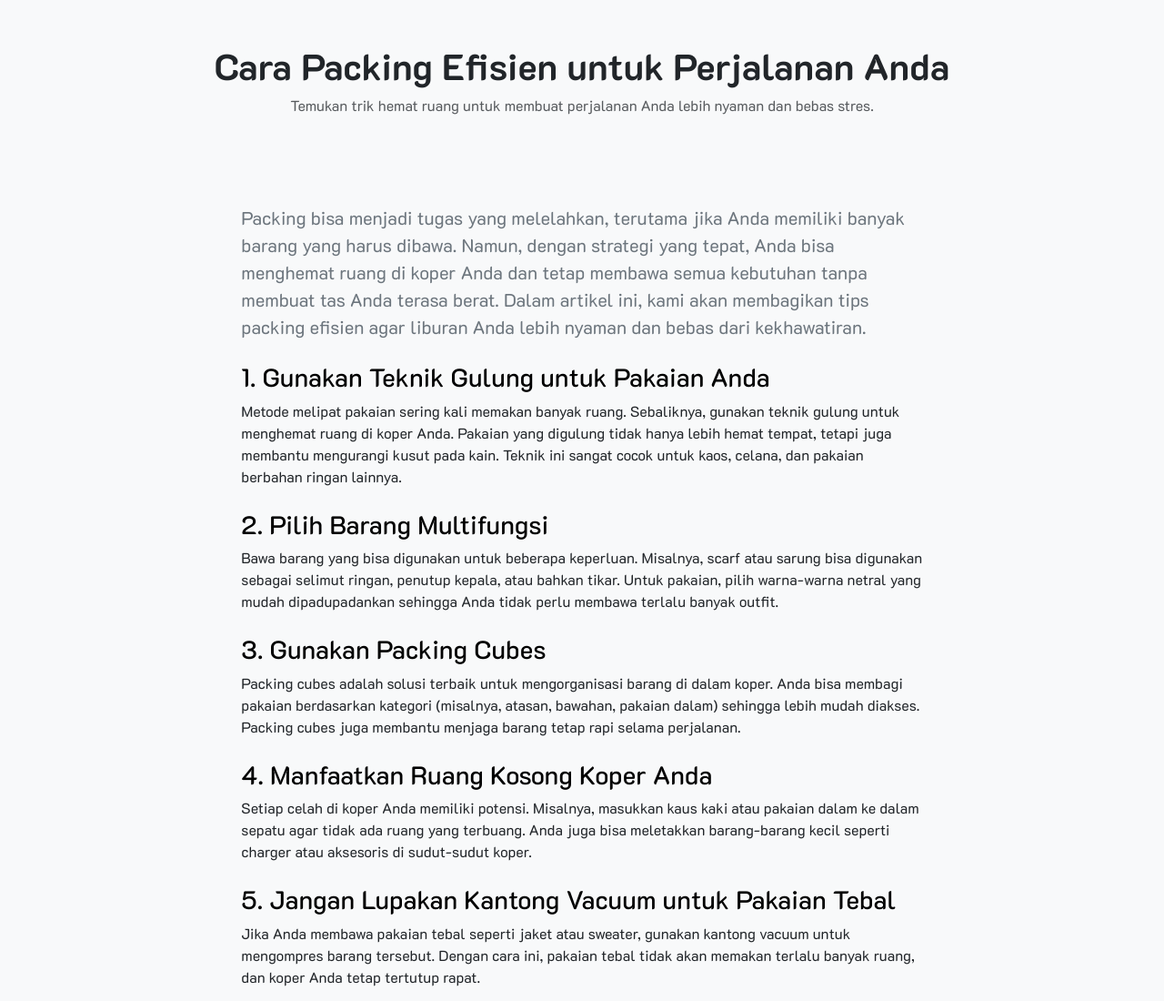
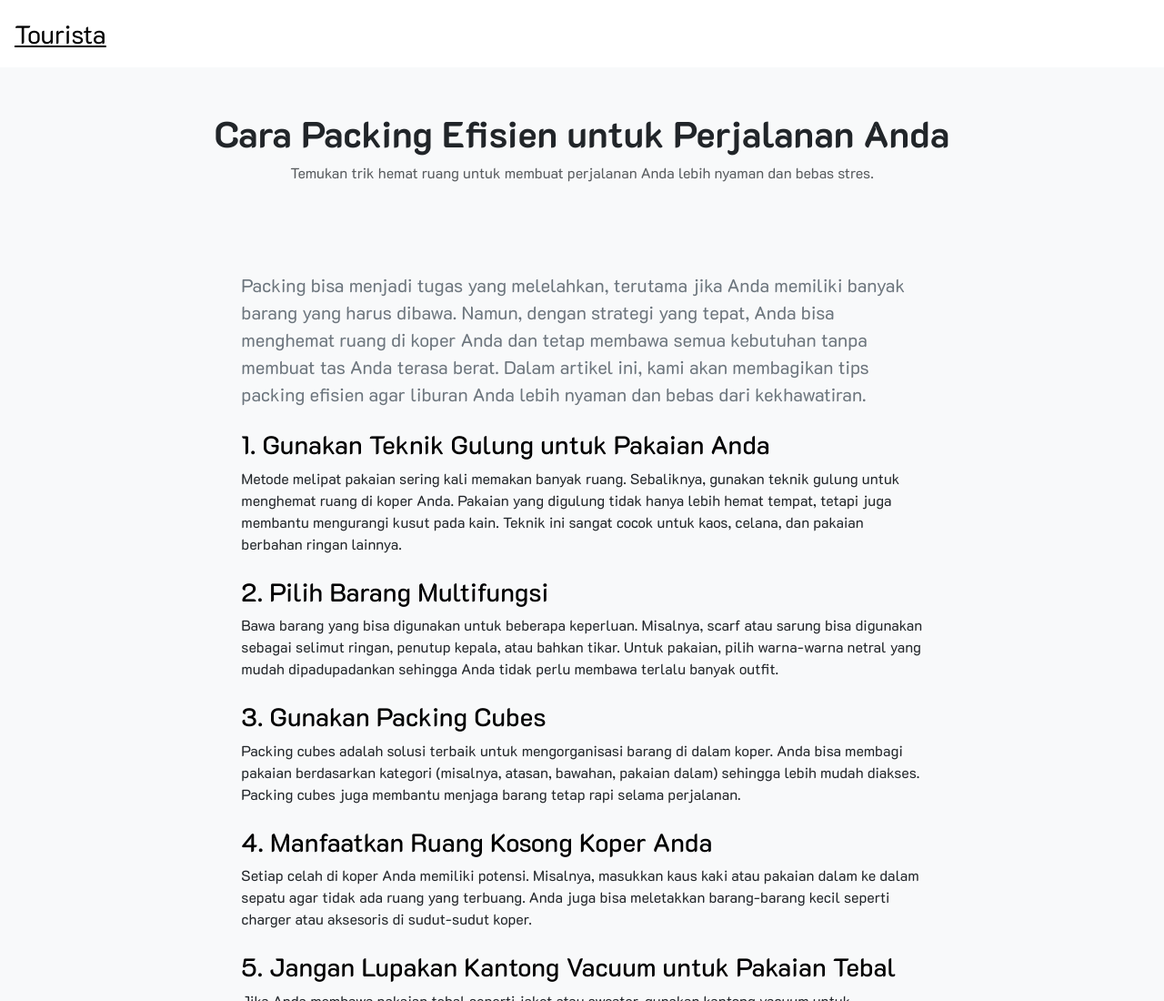
Before and after one commit to abimanyupewe/Tourista, a plain HTML site: page blog.html in a window 1280 px wide. Shown: the top 1100 px of the page at 91% size. Drawn offline with nearby package versions, Linux system fonts and the light colour scheme.

Commit message:
update last

```diff
--- a/blog.html
+++ b/blog.html
@@ -35,6 +35,7 @@
     }
   </style>
   <body>
+    <a href="index.html" class="d-flex text-black fs-3 p-3">Tourista</a>
     <section id="blog-article" class="py-5 bg-light">
       <div>
         <!-- Header Artikel -->
```
